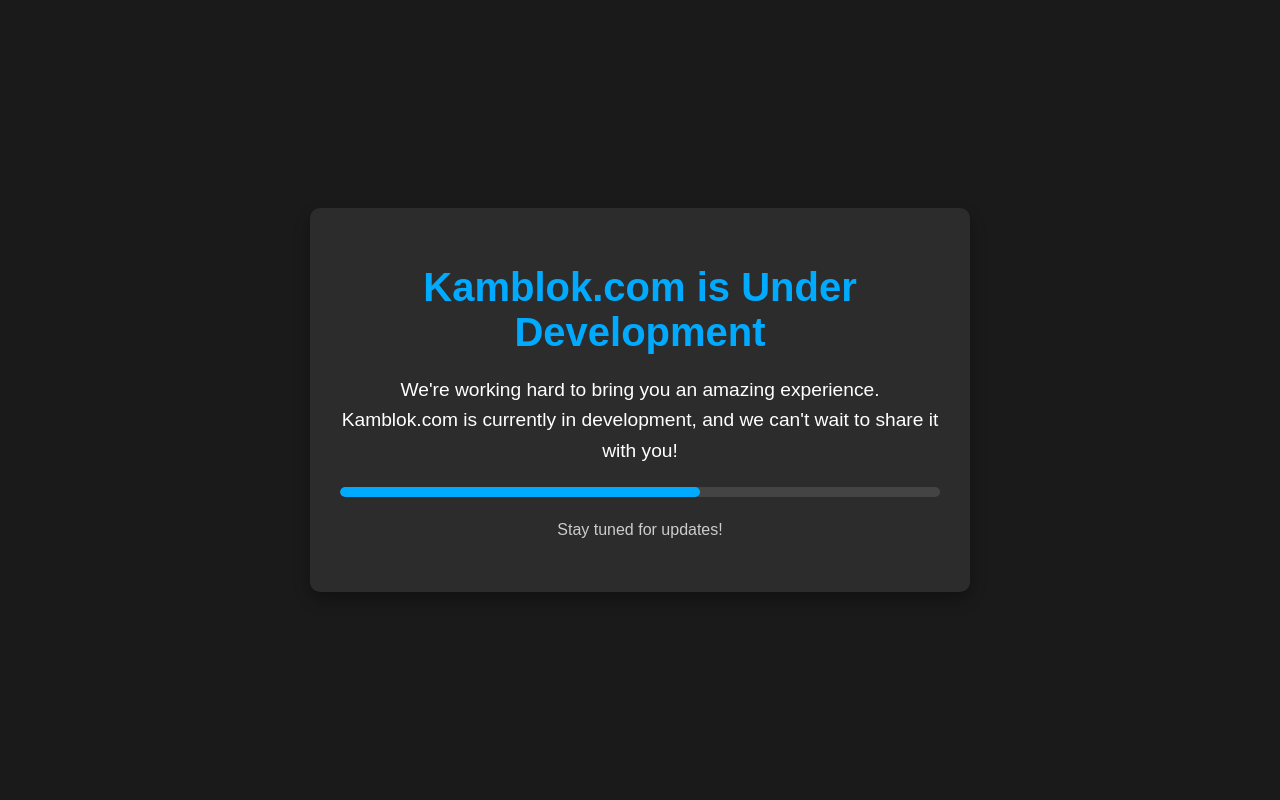
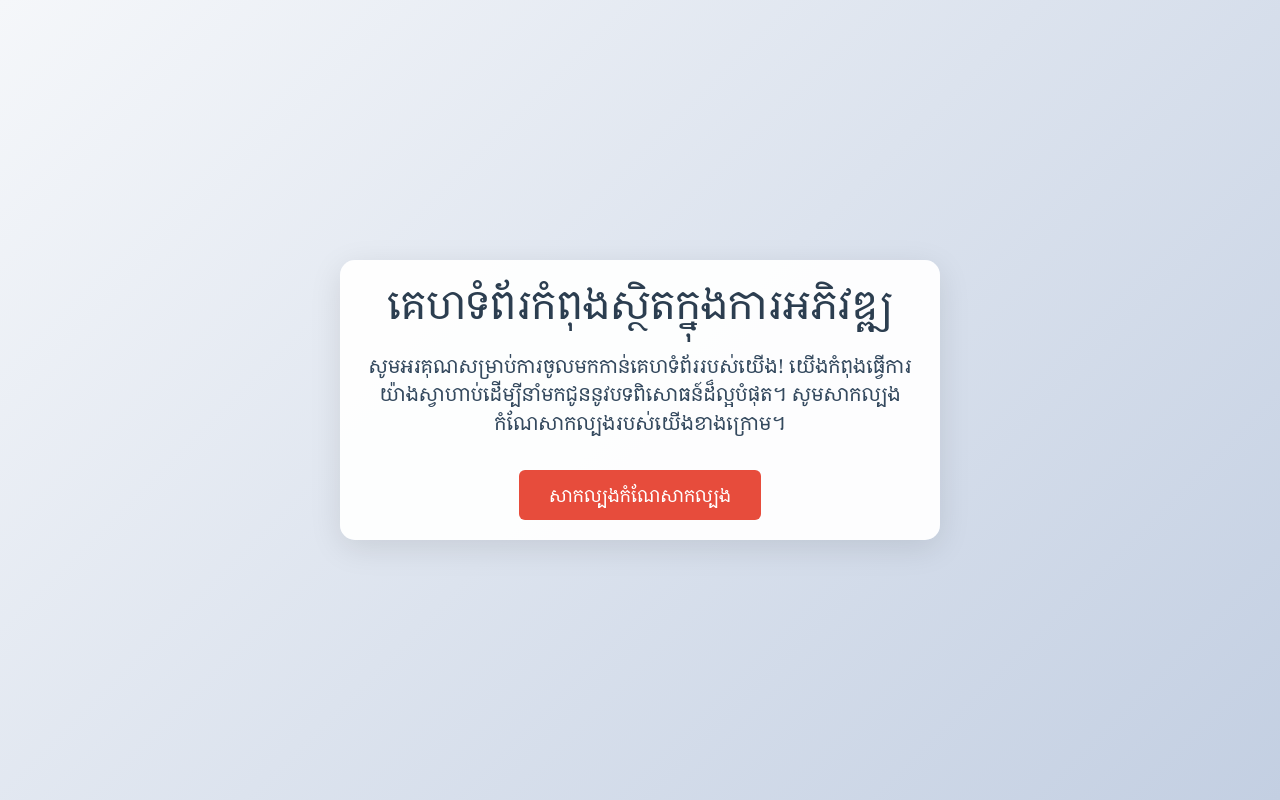
Before and after one commit to Damrong98/kamblok-v1, a Flask app: page /info in a window 1280 px wide. Run offline with Flask 3, Linux system fonts and the light colour scheme; some libraries are stand-ins or nearby versions.

Commit message:
update for test demo

```diff
--- a/templates/developerMode.html
+++ b/templates/developerMode.html
@@ -1,76 +1,73 @@
 <!DOCTYPE html>
-<html lang="en">
+<html lang="km">
 <head>
     <meta charset="UTF-8">
     <meta name="viewport" content="width=device-width, initial-scale=1.0">
-  <title>Kamblok.com - Under Development</title>
+    <title>កំពុងអភិវឌ្ឍ</title>
+    <!-- Bootstrap CSS -->
+    <link href="https://cdn.jsdelivr.net/npm/bootstrap@5.3.3/dist/css/bootstrap.min.css" rel="stylesheet">
+    <!-- Google Fonts (Noto Serif Khmer for Khmer text) -->
+    <link href="https://fonts.googleapis.com/css2?family=Noto+Serif+Khmer:wght@400;700&display=swap" rel="stylesheet">
     <style>
         body {
-      font-family: 'Arial', sans-serif;
-      background-color: #1a1a1a;
-      color: #ffffff;
+            font-family: 'Noto Serif Khmer', serif;
+            background: linear-gradient(135deg, #f5f7fa 0%, #c3cfe2 100%);
+            min-height: 100vh;
+            display: flex;
+            align-items: center;
+            justify-content: center;
             margin: 0;
-      padding: 0;
-      display: flex;
-      justify-content: center;
-      align-items: center;
-      height: 100vh;
-      text-align: center;
         }
         .container {
+            text-align: center;
+            padding: 20px;
+            background-color: rgba(255, 255, 255, 0.95);
+            border-radius: 15px;
+            box-shadow: 0 8px 32px rgba(0, 0, 0, 0.1);
             max-width: 600px;
-      padding: 30px;
-      background: #2c2c2c;
-      border-radius: 10px;
-      box-shadow: 0 8px 16px rgba(0, 0, 0, 0.3);
         }
         h1 {
-      font-size: 2.5em;
-      color: #00aaff;
-      margin-bottom: 20px;
+            color: #2c3e50;
+            font-size: 2.5rem;
+            margin-bottom: 1.5rem;
         }
         p {
-      font-size: 1.2em;
-      line-height: 1.6;
-      margin-bottom: 20px;
+            color: #34495e;
+            font-size: 1.2rem;
+            margin-bottom: 2rem;
         }
-    .contact {
-      font-size: 1em;
-      color: #cccccc;
+        .demo-btn {
+            background-color: #e74c3c;
+            border: none;
+            padding: 12px 30px;
+            font-size: 1.1rem;
+            transition: background-color 0.3s, transform 0.2s;
         }
-    .contact a {
-      color: #00aaff;
-      text-decoration: none;
-      transition: color 0.3s;
+        .demo-btn:hover {
+            background-color: #c0392b;
+            transform: translateY(-2px);
         }
-    .contact a:hover {
-      color: #0077cc;
+        .demo-btn:active {
+            transform: translateY(0);
         }
-    .progress-bar {
-      width: 100%;
-      height: 10px;
-      background: #444;
-      border-radius: 5px;
-      margin: 20px 0;
-      overflow: hidden;
+        @media (max-width: 576px) {
+            h1 {
+                font-size: 1.8rem;
             }
-    .progress {
-      width: 60%; /* Adjust this percentage to reflect development progress */
-      height: 100%;
-      background: #00aaff;
-      border-radius: 5px;
-      transition: width 1s ease-in-out;
+            p {
+                font-size: 1rem;
+            }
         }
     </style>
 </head>
 <body>
     <div class="container">
-    <h1>Kamblok.com is Under Development</h1>
-    <p>We're working hard to bring you an amazing experience. Kamblok.com is currently in development, and we can't wait to share it with you!</p>
-    <div class="progress-bar">
-      <div class="progress"></div>
+        <h1>គេហទំព័រកំពុងស្ថិតក្នុងការអភិវឌ្ឍ</h1>
+        <p>សូមអរគុណសម្រាប់ការចូលមកកាន់គេហទំព័ររបស់យើង! យើងកំពុងធ្វើការយ៉ាងស្វាហាប់ដើម្បីនាំមកជូននូវបទពិសោធន៍ដ៏ល្អបំផុត។ សូមសាកល្បងកំណែសាកល្បងរបស់យើងខាងក្រោម។</p>
+        <a href="https://kamblok-nextjs-tsx-production.up.railway.app/" class="btn demo-btn text-white">សាកល្បងកំណែសាកល្បង</a>
     </div>
-    <p class="contact">Stay tuned for updates!</p>
-  </div>
+
+    <!-- Bootstrap JS (Optional for button interactions) -->
+    <script src="https://cdn.jsdelivr.net/npm/bootstrap@5.3.3/dist/js/bootstrap.bundle.min.js"></script>
 </body>
 </html>
```
Also changed, not shown: templates/developerMode1.html (added, +76 -0 lines). Lines whose indentation alone changed are shown as unchanged.
